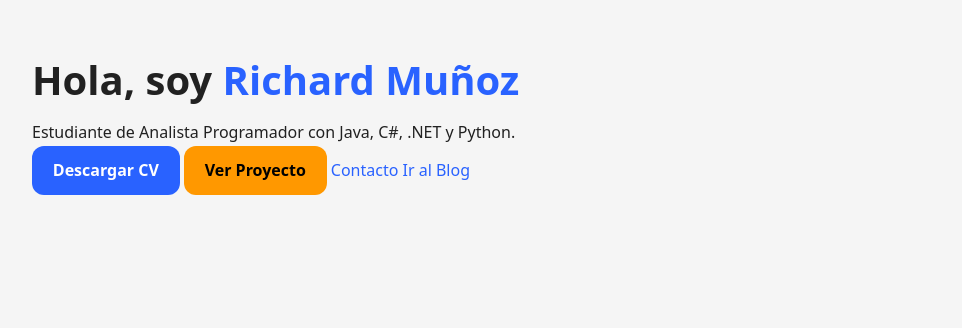
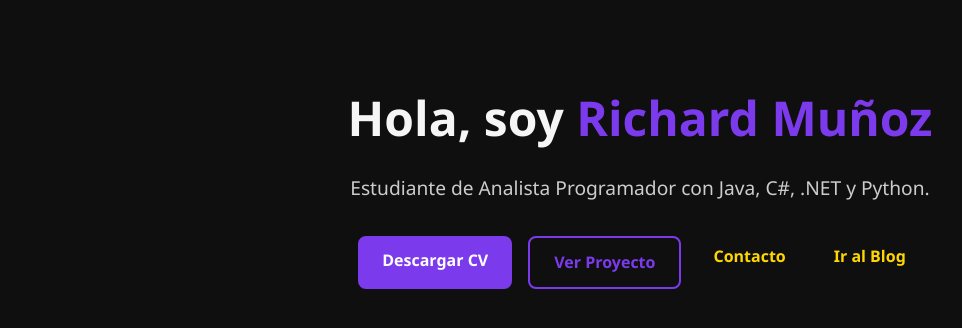
Before and after one commit to KosmosHub/Portafolio_1, a plain HTML site: page index.html in a window 1280 px wide. Shown: the whole page, without its empty margins (0-962 px from the left). Drawn offline with Linux system fonts and the light colour scheme.

Commit message:
primeros estilos

```diff
--- a/assets/css/styles.css
+++ b/assets/css/styles.css
@@ -1,44 +1,106 @@
-:root{
- --primary:#2962ff;
- --secondary:#ff9800;
- --bg:#f5f5f5;
- --text:#212121;
- --radius:12px;
+/* ==========================
+   🌑 Estilos Base y Variables
+========================== */
+:root {
+  --negro: #0f0f0f;
+  --morado: #7C3AED;
+  --dorado: #FFD700;
+  --blanco: #f5f5f5;
+  --gris-suave: #ccc;
+  --fuente-base: 'Segoe UI', sans-serif;
 }
-@media(prefers-color-scheme:dark){
- :root{--bg:#121212;--text:#e0e0e0;}
+
+/* Reset general */
+* {
+  margin: 0;
+  padding: 0;
+  box-sizing: border-box;
 }
-*,*::before,*::after{box-sizing:border-box;margin:0;padding:0;}
-body{font-family:system-ui,sans-serif;background:var(--bg);color:var(--text);line-height:1.6;}
-a{color:var(--primary);text-decoration:none;}
-img{max-width:100%;display:block;}
-.navbar{display:flex;justify-content:space-between;align-items:center;padding:1rem 2rem;position:sticky;top:0;background:var(--bg);z-index:10;}
-.logo{font-weight:700;font-size:1.4rem;}
-#hamburger{display:none;background:none;border:none;font-size:1.8rem;}
-#nav-menu a{margin:0 .5rem;}
-@media(max-width:768px){
- #hamburger{display:block;}
- #nav-menu{display:none;flex-direction:column;background:var(--bg);position:absolute;top:64px;right:0;padding:1rem;border-radius:var(--radius);box-shadow:0 2px 6px rgba(0,0,0,.15);}
- #nav-menu.show{display:flex;}
+
+body {
+  font-family: var(--fuente-base);
+  background-color: var(--negro);
+  color: var(--blanco);
+  line-height: 1.6;
 }
-.hero{display:grid;grid-template-columns:repeat(auto-fit,minmax(280px,1fr));gap:2rem;padding:3rem 2rem;align-items:center;}
-.hero-text h1{font-size:2.5rem;margin-bottom:.5rem;}
-.hero-text span{color:var(--primary);}
-.btn-primary,.btn-secondary{display:inline-block;padding:.75rem 1.3rem;border-radius:var(--radius);font-weight:600;transition:background .2s;}
-.btn-primary{background:var(--primary);color:#fff;}
-.btn-secondary{background:var(--secondary);color:#000;}
-.skill-grid{list-style:none;display:grid;grid-template-columns:repeat(auto-fit,minmax(120px,1fr));gap:1rem;padding:2rem;}
-.cta{text-align:center;padding:3rem 1rem;background:var(--primary);color:#fff;}
-.projects{padding:2rem;}
-.card-grid{display:grid;grid-template-columns:repeat(auto-fit,minmax(260px,1fr));gap:1.5rem;}
-.card{background:#fff;border-radius:var(--radius);overflow:hidden;box-shadow:0 2px 6px rgba(0,0,0,.1);transition:transform .2s;}
-.card:hover{transform:translateY(-4px);}
-.card-body{padding:1rem;}
-.contact{padding:2rem;}
-.contact form{display:grid;gap:1rem;max-width:640px;margin:auto;}
-label{display:flex;flex-direction:column;font-weight:600;}
-input,textarea{padding:.6rem;border:1px solid #ccc;border-radius:var(--radius);resize:vertical;}
-.error{color:#e53935;font-size:.8rem;height:.8rem;}
-.success{color:#43a047;font-weight:600;margin-top:.5rem;}
-footer{padding:2rem;text-align:center;font-size:.9rem;}
-.dark-mode{--bg:#000;--text:#e0e0e0;}
+
+/* ==========================
+   ✨ Sección Hero
+========================== */
+.hero {
+  display: flex;
+  align-items: center;
+  justify-content: center;
+  text-align: center;
+  padding: 5rem 1rem;
+  background-color: var(--negro);
+}
+
+.hero h1 {
+  font-size: 3rem;
+  color: var(--blanco);
+}
+
+.hero h1 span {
+  color: var(--morado);
+}
+
+.hero p {
+  font-size: 1.2rem;
+  margin-top: 1rem;
+  color: var(--gris-suave);
+}
+
+.hero-buttons {
+  margin-top: 2rem;
+  display: flex;
+  flex-wrap: wrap;
+  gap: 1rem;
+  justify-content: center;
+}
+
+/* ==========================
+   🎯 Botones
+========================== */
+
+.btn-primary,
+.btn-secondary,
+.btn-link {
+  text-decoration: none;
+  padding: 0.75rem 1.5rem;
+  border-radius: 8px;
+  font-weight: bold;
+  transition: background 0.3s, color 0.3s, border 0.3s;
+}
+
+/* Botón morado */
+.btn-primary {
+  background: var(--morado);
+  color: white;
+}
+.btn-primary:hover {
+  background: var(--dorado);
+  color: #000;
+}
+
+/* Botón bordeado */
+.btn-secondary {
+  background: transparent;
+  border: 2px solid var(--morado);
+  color: var(--morado);
+}
+.btn-secondary:hover {
+  background: var(--morado);
+  color: white;
+}
+
+/* Enlace simple */
+.btn-link {
+  background: none;
+  color: var(--dorado);
+  font-size: 1rem;
+  padding: 0.5rem 1rem;
+}
+.btn-link:hover {
+  text-decoration: underline;
+}
```
